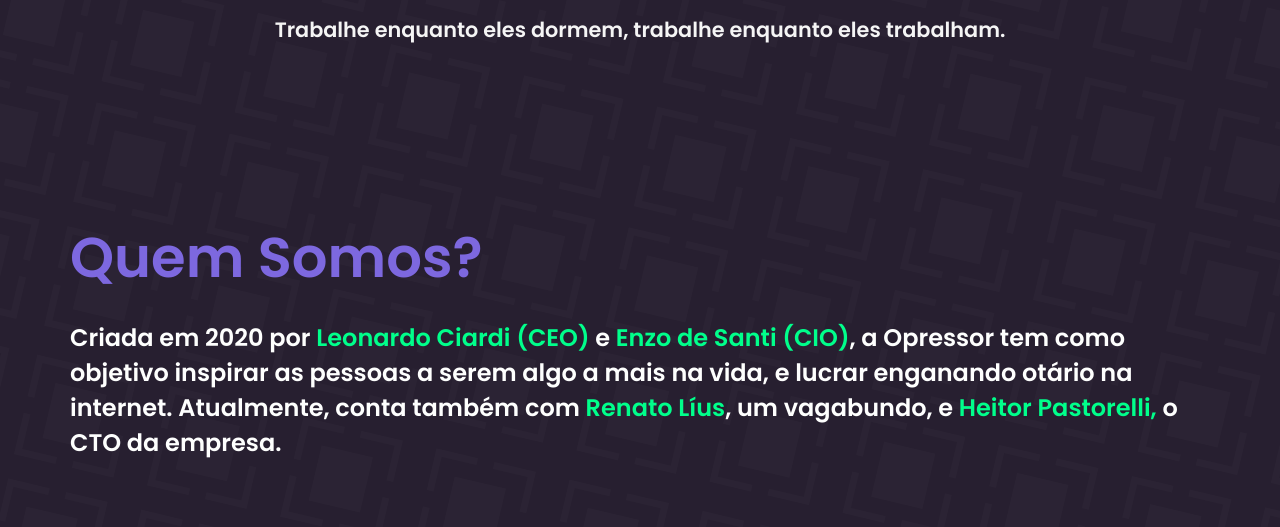
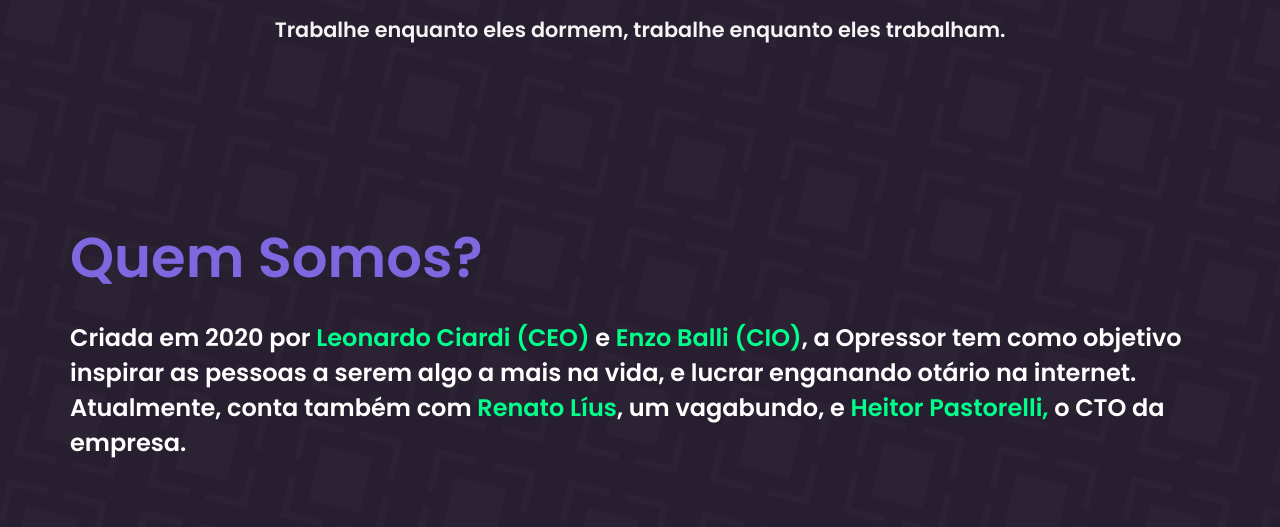
Before and after one commit to torzin/SitesOPR, a plain HTML site: page opr/index.html in a window 1280 px wide. Shown: the part 526-1053 px from the top of the page. Drawn offline with Linux system fonts and the light colour scheme.

Commit message:
Enzo name fix

```diff
--- a/opr/index.html
+++ b/opr/index.html
@@ -29,7 +29,7 @@
         <section id="whowe">
             <h1 id="whotitle">Quem Somos?</h1>
             <h3 id="whodesc">
-                Criada em 2020 por <span class="green">Leonardo Ciardi (CEO)</span> e <span class="green">Enzo de Santi (CIO)</span>, a Opressor tem como objetivo inspirar as pessoas a serem algo a mais na vida, e lucrar enganando otário na internet. Atualmente, conta também com <span class="green">Renato Líus</span>, um vagabundo, e <span class="green">Heitor Pastorelli,</span> o CTO da empresa.
+                Criada em 2020 por <span class="green">Leonardo Ciardi (CEO)</span> e <span class="green">Enzo Balli (CIO)</span>, a Opressor tem como objetivo inspirar as pessoas a serem algo a mais na vida, e lucrar enganando otário na internet. Atualmente, conta também com <span class="green">Renato Líus</span>, um vagabundo, e <span class="green">Heitor Pastorelli,</span> o CTO da empresa.
             </h3>
         </section>
 
```
